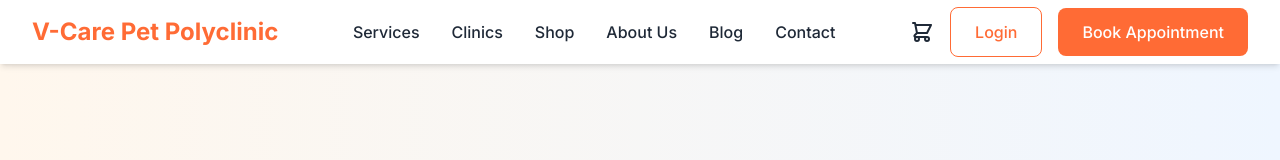
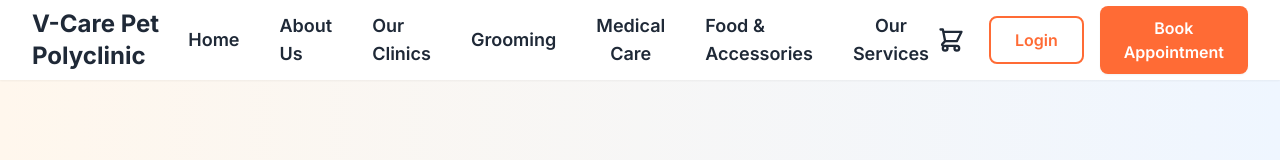
Before and after one commit to spbabuprofile-code/Petcare2, a React (Vite) app: page / in a window 1280 px wide. Shown: the top 160 px of the page. Built offline with nearby package versions, Linux system fonts and the light colour scheme; no server answers; the database is empty.

Commit message:
Updated Header.tsx

```diff
--- a/src/components/layout/Header.tsx
+++ b/src/components/layout/Header.tsx
@@ -2,115 +2,282 @@ import { useState } from 'react';
 import { Link, useNavigate } from 'react-router-dom';
 import { useAuth } from '../../contexts/AuthContext';
 import { useCart } from '../../contexts/CartContext';
-import { Button } from '../common/Button';
 
 export function Header() {
   const [isMenuOpen, setIsMenuOpen] = useState(false);
-  const [isServicesOpen, setIsServicesOpen] = useState(false);
+  const [isMedicalCareOpen, setIsMedicalCareOpen] = useState(false);
+  const [isOurServicesOpen, setIsOurServicesOpen] = useState(false);
   const { user, signOut } = useAuth();
   const { totalItems } = useCart();
   const navigate = useNavigate();
 
   return (
-    <header className="bg-white shadow-md sticky top-0 z-40">
+    <header className="bg-white shadow-sm sticky top-0 z-40">
       <div className="max-w-7xl mx-auto px-4 sm:px-6 lg:px-8">
-        <div className="flex justify-between items-center h-16">
+        <div className="flex justify-between items-center h-20">
           <Link to="/" className="flex items-center">
-            <span className="text-2xl font-bold text-primary">V-Care Pet Polyclinic</span>
+            <span className="text-2xl font-bold text-text-primary">V-Care Pet Polyclinic</span>
           </Link>
 
-          <nav className="hidden lg:flex items-center space-x-8">
+          <nav className="hidden lg:flex items-center space-x-10">
+            <Link to="/" className="text-text-primary hover:text-primary font-semibold text-lg transition-colors">
+              Home
+            </Link>
+            <Link to="/about" className="text-text-primary hover:text-primary font-semibold text-lg transition-colors">
+              About Us
+            </Link>
+            <Link to="/clinics" className="text-text-primary hover:text-primary font-semibold text-lg transition-colors">
+              Our Clinics
+            </Link>
+            <Link to="/services/grooming" className="text-text-primary hover:text-primary font-semibold text-lg transition-colors">
+              Grooming
+            </Link>
+
             <div className="relative group">
               <button
-                className="text-text-primary hover:text-primary font-medium"
-                onMouseEnter={() => setIsServicesOpen(true)}
-                onMouseLeave={() => setIsServicesOpen(false)}
+                className="text-text-primary hover:text-primary font-semibold text-lg transition-colors"
+                onMouseEnter={() => setIsMedicalCareOpen(true)}
+                onMouseLeave={() => setIsMedicalCareOpen(false)}
               >
-                Services
+                Medical Care
               </button>
-              {isServicesOpen && (
+              {isMedicalCareOpen && (
                 <div
-                  className="absolute top-full left-0 mt-2 w-64 bg-white shadow-lg rounded-lg py-2"
-                  onMouseEnter={() => setIsServicesOpen(true)}
-                  onMouseLeave={() => setIsServicesOpen(false)}
+                  className="absolute top-full left-0 mt-2 w-64 bg-white shadow-lg rounded-lg py-2 border border-gray-100"
+                  onMouseEnter={() => setIsMedicalCareOpen(true)}
+                  onMouseLeave={() => setIsMedicalCareOpen(false)}
                 >
-                  <Link to="/services/consultation" className="block px-4 py-2 hover:bg-gray-50">Veterinary Consultation</Link>
-                  <Link to="/services/grooming" className="block px-4 py-2 hover:bg-gray-50">Grooming</Link>
-                  <Link to="/services/pet-food" className="block px-4 py-2 hover:bg-gray-50">Pet Food Delivery</Link>
-                  <Link to="/services/diagnostics" className="block px-4 py-2 hover:bg-gray-50">Diagnostics</Link>
-                  <Link to="/services/surgery" className="block px-4 py-2 hover:bg-gray-50">Surgery</Link>
-                  <Link to="/services/emergency" className="block px-4 py-2 hover:bg-gray-50">Emergency Care</Link>
+                  <Link to="/services/consultation" className="block px-4 py-2.5 hover:bg-gray-50 text-text-primary hover:text-primary transition-colors">
+                    Veterinary Consultation
+                  </Link>
+                  <Link to="/services/surgery" className="block px-4 py-2.5 hover:bg-gray-50 text-text-primary hover:text-primary transition-colors">
+                    Surgery & Orthopedics
+                  </Link>
+                  <Link to="/services/diagnostics" className="block px-4 py-2.5 hover:bg-gray-50 text-text-primary hover:text-primary transition-colors">
+                    Diagnostics & Radiology
+                  </Link>
+                  <Link to="/services/dental" className="block px-4 py-2.5 hover:bg-gray-50 text-text-primary hover:text-primary transition-colors">
+                    Dental Care
+                  </Link>
+                  <Link to="/services/vaccination" className="block px-4 py-2.5 hover:bg-gray-50 text-text-primary hover:text-primary transition-colors">
+                    Vaccination Programs
+                  </Link>
+                  <Link to="/services/emergency" className="block px-4 py-2.5 hover:bg-gray-50 text-text-primary hover:text-primary transition-colors">
+                    24/7 Emergency Care
+                  </Link>
                 </div>
               )}
             </div>
-            <Link to="/clinics" className="text-text-primary hover:text-primary font-medium">Clinics</Link>
-            <Link to="/shop" className="text-text-primary hover:text-primary font-medium">Shop</Link>
-            <Link to="/about" className="text-text-primary hover:text-primary font-medium">About Us</Link>
-            <Link to="/blog" className="text-text-primary hover:text-primary font-medium">Blog</Link>
-            <Link to="/contact" className="text-text-primary hover:text-primary font-medium">Contact</Link>
+
+            <Link to="/shop" className="text-text-primary hover:text-primary font-semibold text-lg transition-colors">
+              Food & Accessories
+            </Link>
+
+            <div className="relative group">
+              <button
+                className="text-text-primary hover:text-primary font-semibold text-lg transition-colors"
+                onMouseEnter={() => setIsOurServicesOpen(true)}
+                onMouseLeave={() => setIsOurServicesOpen(false)}
+              >
+                Our Services
+              </button>
+              {isOurServicesOpen && (
+                <div
+                  className="absolute top-full left-0 mt-2 w-64 bg-white shadow-lg rounded-lg py-2 border border-gray-100"
+                  onMouseEnter={() => setIsOurServicesOpen(true)}
+                  onMouseLeave={() => setIsOurServicesOpen(false)}
+                >
+                  <Link to="/services/consultation" className="block px-4 py-2.5 hover:bg-gray-50 text-text-primary hover:text-primary transition-colors">
+                    Veterinary Consultation
+                  </Link>
+                  <Link to="/services/grooming" className="block px-4 py-2.5 hover:bg-gray-50 text-text-primary hover:text-primary transition-colors">
+                    Grooming Services
+                  </Link>
+                  <Link to="/services/surgery" className="block px-4 py-2.5 hover:bg-gray-50 text-text-primary hover:text-primary transition-colors">
+                    Surgery
+                  </Link>
+                  <Link to="/services/diagnostics" className="block px-4 py-2.5 hover:bg-gray-50 text-text-primary hover:text-primary transition-colors">
+                    Diagnostics
+                  </Link>
+                  <Link to="/services/emergency" className="block px-4 py-2.5 hover:bg-gray-50 text-text-primary hover:text-primary transition-colors">
+                    Emergency Care
+                  </Link>
+                  <Link to="/shop" className="block px-4 py-2.5 hover:bg-gray-50 text-text-primary hover:text-primary transition-colors">
+                    Pet Food & Supplies
+                  </Link>
+                  <Link to="/blog" className="block px-4 py-2.5 hover:bg-gray-50 text-text-primary hover:text-primary transition-colors">
+                    Pet Care Resources
+                  </Link>
+                </div>
+              )}
+            </div>
           </nav>
 
           <div className="hidden lg:flex items-center space-x-4">
-            <Link to="/cart" className="relative text-text-primary hover:text-primary">
-              <svg className="w-6 h-6" fill="none" stroke="currentColor" viewBox="0 0 24 24">
+            <Link to="/cart" className="relative text-text-primary hover:text-primary transition-colors p-2">
+              <svg className="w-7 h-7" fill="none" stroke="currentColor" viewBox="0 0 24 24">
                 <path strokeLinecap="round" strokeLinejoin="round" strokeWidth={2} d="M3 3h2l.4 2M7 13h10l4-8H5.4M7 13L5.4 5M7 13l-2.293 2.293c-.63.63-.184 1.707.707 1.707H17m0 0a2 2 0 100 4 2 2 0 000-4zm-8 2a2 2 0 11-4 0 2 2 0 014 0z" />
               </svg>
               {totalItems > 0 && (
-                <span className="absolute -top-2 -right-2 bg-primary text-white text-xs rounded-full w-5 h-5 flex items-center justify-center">
+                <span className="absolute -top-1 -right-1 bg-primary text-white text-xs rounded-full w-5 h-5 flex items-center justify-center font-semibold">
                   {totalItems}
                 </span>
               )}
             </Link>
+
             {user ? (
               <div className="relative group">
-                <button className="text-text-primary hover:text-primary">
-                  <svg className="w-6 h-6" fill="none" stroke="currentColor" viewBox="0 0 24 24">
-                    <path strokeLinecap="round" strokeLinejoin="round" strokeWidth={2} d="M16 7a4 4 0 11-8 0 4 4 0 018 0zM12 14a7 7 0 00-7 7h14a7 7 0 00-7-7z" />
-                  </svg>
+                <button className="px-6 py-2.5 border-2 border-primary text-primary rounded-lg font-semibold hover:bg-orange-50 transition-colors">
+                  Account
                 </button>
-                <div className="absolute right-0 top-full mt-2 w-48 bg-white shadow-lg rounded-lg py-2 opacity-0 invisible group-hover:opacity-100 group-hover:visible transition-all">
-                  <Link to="/account" className="block px-4 py-2 hover:bg-gray-50">My Account</Link>
-                  <Link to="/account/pets" className="block px-4 py-2 hover:bg-gray-50">My Pets</Link>
-                  <Link to="/account/appointments" className="block px-4 py-2 hover:bg-gray-50">Appointments</Link>
-                  <Link to="/account/orders" className="block px-4 py-2 hover:bg-gray-50">Orders</Link>
-                  <button onClick={signOut} className="block w-full text-left px-4 py-2 hover:bg-gray-50">Sign Out</button>
+                <div className="absolute right-0 top-full mt-2 w-52 bg-white shadow-lg rounded-lg py-2 border border-gray-100 opacity-0 invisible group-hover:opacity-100 group-hover:visible transition-all">
+                  <Link to="/account" className="block px-4 py-2.5 hover:bg-gray-50 text-text-primary hover:text-primary transition-colors">
+                    My Account
+                  </Link>
+                  <Link to="/account/pets" className="block px-4 py-2.5 hover:bg-gray-50 text-text-primary hover:text-primary transition-colors">
+                    My Pets
+                  </Link>
+                  <Link to="/account/appointments" className="block px-4 py-2.5 hover:bg-gray-50 text-text-primary hover:text-primary transition-colors">
+                    Appointments
+                  </Link>
+                  <Link to="/account/orders" className="block px-4 py-2.5 hover:bg-gray-50 text-text-primary hover:text-primary transition-colors">
+                    Orders
+                  </Link>
+                  <button
+                    onClick={signOut}
+                    className="block w-full text-left px-4 py-2.5 hover:bg-gray-50 text-red-600 hover:text-red-700 transition-colors"
+                  >
+                    Sign Out
+                  </button>
                 </div>
               </div>
             ) : (
-              <Button onClick={() => navigate('/login')} variant="secondary">Login</Button>
+              <button
+                onClick={() => navigate('/login')}
+                className="px-6 py-2.5 border-2 border-primary text-primary rounded-lg font-semibold hover:bg-orange-50 transition-colors"
+              >
+                Login
+              </button>
             )}
-            <Button onClick={() => navigate('/book-appointment')}>Book Appointment</Button>
+
+            <button
+              onClick={() => navigate('/book-appointment')}
+              className="px-6 py-2.5 bg-primary text-white rounded-lg font-semibold hover:bg-[#E55A2A] transition-colors shadow-sm"
+            >
+              Book Appointment
+            </button>
           </div>
 
           <button
-            className="lg:hidden"
+            className="lg:hidden p-2"
             onClick={() => setIsMenuOpen(!isMenuOpen)}
           >
-            <svg className="w-6 h-6" fill="none" stroke="currentColor" viewBox="0 0 24 24">
-              <path strokeLinecap="round" strokeLinejoin="round" strokeWidth={2} d="M4 6h16M4 12h16M4 18h16" />
+            <svg className="w-7 h-7" fill="none" stroke="currentColor" viewBox="0 0 24 24">
+              {isMenuOpen ? (
+                <path strokeLinecap="round" strokeLinejoin="round" strokeWidth={2} d="M6 18L18 6M6 6l12 12" />
+              ) : (
+                <path strokeLinecap="round" strokeLinejoin="round" strokeWidth={2} d="M4 6h16M4 12h16M4 18h16" />
+              )}
             </svg>
           </button>
         </div>
 
         {isMenuOpen && (
           <div className="lg:hidden border-t py-4">
-            <nav className="flex flex-col space-y-4">
-              <Link to="/services/consultation" className="text-text-primary hover:text-primary">Services</Link>
-              <Link to="/clinics" className="text-text-primary hover:text-primary">Clinics</Link>
-              <Link to="/shop" className="text-text-primary hover:text-primary">Shop</Link>
-              <Link to="/about" className="text-text-primary hover:text-primary">About Us</Link>
-              <Link to="/blog" className="text-text-primary hover:text-primary">Blog</Link>
-              <Link to="/contact" className="text-text-primary hover:text-primary">Contact</Link>
-              <Link to="/cart" className="text-text-primary hover:text-primary">Cart ({totalItems})</Link>
+            <nav className="flex flex-col space-y-3">
+              <Link
+                to="/"
+                className="text-text-primary hover:text-primary font-semibold py-2 px-2 rounded hover:bg-gray-50 transition-colors"
+                onClick={() => setIsMenuOpen(false)}
+              >
+                Home
+              </Link>
+              <Link
+                to="/about"
+                className="text-text-primary hover:text-primary font-semibold py-2 px-2 rounded hover:bg-gray-50 transition-colors"
+                onClick={() => setIsMenuOpen(false)}
+              >
+                About Us
+              </Link>
+              <Link
+                to="/clinics"
+                className="text-text-primary hover:text-primary font-semibold py-2 px-2 rounded hover:bg-gray-50 transition-colors"
+                onClick={() => setIsMenuOpen(false)}
+              >
+                Our Clinics
+              </Link>
+              <Link
+                to="/services/grooming"
+                className="text-text-primary hover:text-primary font-semibold py-2 px-2 rounded hover:bg-gray-50 transition-colors"
+                onClick={() => setIsMenuOpen(false)}
+              >
+                Grooming
+              </Link>
+
+              <div className="py-2">
+                <p className="text-sm font-semibold text-gray-500 px-2 mb-2">Medical Care</p>
+                <Link to="/services/consultation" className="block py-2 px-4 text-text-secondary hover:text-primary hover:bg-gray-50 rounded transition-colors" onClick={() => setIsMenuOpen(false)}>
+                  Veterinary Consultation
+                </Link>
+                <Link to="/services/surgery" className="block py-2 px-4 text-text-secondary hover:text-primary hover:bg-gray-50 rounded transition-colors" onClick={() => setIsMenuOpen(false)}>
+                  Surgery & Orthopedics
+                </Link>
+                <Link to="/services/diagnostics" className="block py-2 px-4 text-text-secondary hover:text-primary hover:bg-gray-50 rounded transition-colors" onClick={() => setIsMenuOpen(false)}>
+                  Diagnostics
+                </Link>
+                <Link to="/services/emergency" className="block py-2 px-4 text-text-secondary hover:text-primary hover:bg-gray-50 rounded transition-colors" onClick={() => setIsMenuOpen(false)}>
+                  Emergency Care
+                </Link>
+              </div>
+
+              <Link
+                to="/shop"
+                className="text-text-primary hover:text-primary font-semibold py-2 px-2 rounded hover:bg-gray-50 transition-colors"
+                onClick={() => setIsMenuOpen(false)}
+              >
+                Food & Accessories
+              </Link>
+
+              <Link
+                to="/cart"
+                className="text-text-primary hover:text-primary font-semibold py-2 px-2 rounded hover:bg-gray-50 transition-colors"
+                onClick={() => setIsMenuOpen(false)}
+              >
+                Cart ({totalItems})
+              </Link>
+
               {user ? (
                 <>
-                  <Link to="/account" className="text-text-primary hover:text-primary">My Account</Link>
-                  <button onClick={signOut} className="text-left text-text-primary hover:text-primary">Sign Out</button>
+                  <Link
+                    to="/account"
+                    className="text-text-primary hover:text-primary font-semibold py-2 px-2 rounded hover:bg-gray-50 transition-colors"
+                    onClick={() => setIsMenuOpen(false)}
+                  >
+                    My Account
+                  </Link>
+                  <button
+                    onClick={() => { signOut(); setIsMenuOpen(false); }}
+                    className="text-left text-red-600 hover:text-red-700 font-semibold py-2 px-2 rounded hover:bg-gray-50 transition-colors"
+                  >
+                    Sign Out
+                  </button>
                 </>
               ) : (
-                <Link to="/login" className="text-text-primary hover:text-primary">Login</Link>
+                <Link
+                  to="/login"
+                  className="text-primary hover:text-[#E55A2A] font-semibold py-2 px-2 rounded hover:bg-orange-50 transition-colors"
+                  onClick={() => setIsMenuOpen(false)}
+                >
+                  Login
+                </Link>
               )}
-              <Button onClick={() => navigate('/book-appointment')} fullWidth>Book Appointment</Button>
+
+              <button
+                onClick={() => { navigate('/book-appointment'); setIsMenuOpen(false); }}
+                className="bg-primary text-white font-semibold py-3 px-4 rounded-lg hover:bg-[#E55A2A] transition-colors shadow-sm mt-2"
+              >
+                Book Appointment
+              </button>
             </nav>
           </div>
         )}
```
